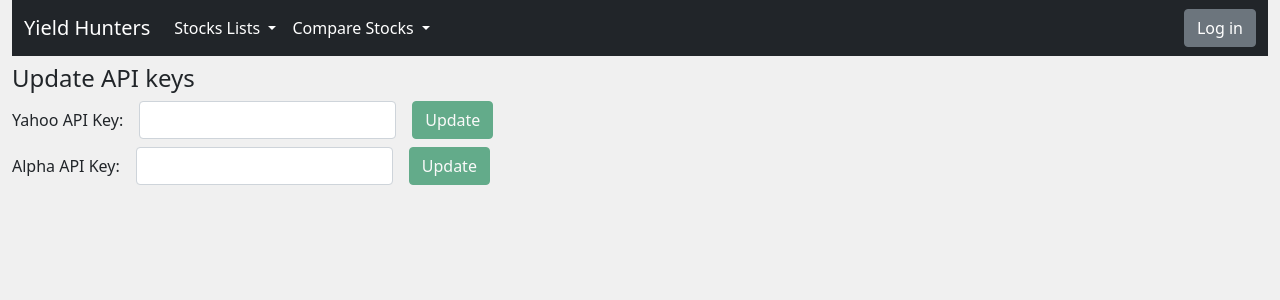
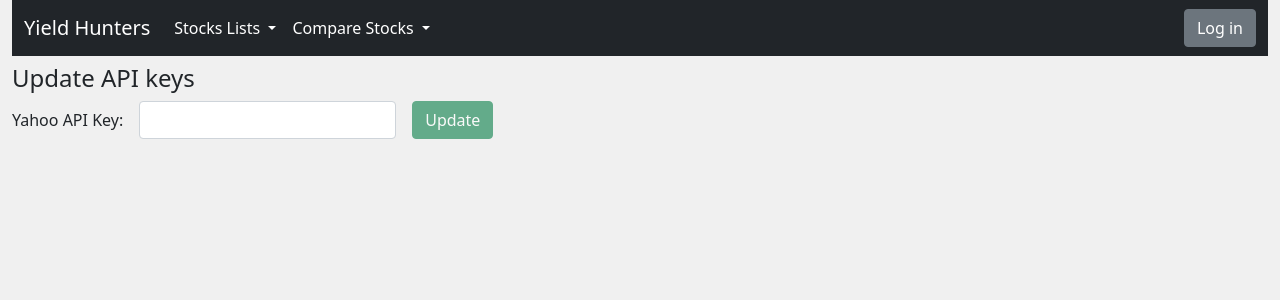
Before and after one commit to ady28/stocks-frontend, a Vue app: page /settings in a window 1280 px wide. Shown: the top 300 px of the page. Built offline with nearby package versions, Linux system fonts and the light colour scheme; what @meforma/vue-toaster, v-tooltip would draw is missing.

Commit message:
Removed the alpha vantage API update field

```diff
--- a/src/components/Settings.vue
+++ b/src/components/Settings.vue
@@ -12,17 +12,6 @@
                 <button v-on:click="updateYKey" v-bind:disabled="yKeyButtonDisabled" type="button" class="btn btn-success">Update</button>
             </div>
         </form>
-        <form class="row py-2 gy-2 gx-3 align-items-center">
-            <div class="col-auto">
-                <label for="inputAlphaKey">Alpha API Key:</label>
-            </div>
-            <div class="col-auto">
-                <input v-model="akey" type="password" class="form-control" id="inputAlphaKey">
-            </div>
-            <div class="col-auto">
-                <button v-on:click="updateAKey" v-bind:disabled="aKeyButtonDisabled" type="button" class="btn btn-success">Update</button>
-            </div>
-        </form>
     </div>
 </template>
 
@@ -33,9 +22,7 @@ import axios from 'axios'
         data() {
         return {
                 ykey: "",
-                akey: "",
                 yKeyButtonDisabled: true,
-                aKeyButtonDisabled: true,
                 resp: {}
             }
         },
@@ -45,13 +32,6 @@ import axios from 'axios'
                     this.yKeyButtonDisabled = true
                 } else {
                     this.yKeyButtonDisabled= false
-                }
-            },
-            akey: function() {
-                if(this.akey === "") {
-                    this.aKeyButtonDisabled = true
-                } else {
-                    this.aKeyButtonDisabled= false
                 }
             }
         },
@@ -74,25 +54,6 @@ import axios from 'axios'
                     dismissible: true
                     });
                 }
-            },
-            updateAKey: async function(){
-                const tempkey = this.akey
-                this.akey = ""
-                await axios.put(`${process.env.VUE_APP_STOCKSCLIENTAPI2}/keys/alpha`, {key: tempkey}, {withCredentials: true})
-                    .then(response => (this.resp = response.data))
-                    .catch(function(error){this.$toast.error(error)});
-                if(this.resp.success === false)
-                {
-                    this.$toast.error(this.resp.data, {
-                    dismissible: true
-                    });
-                }
-                else
-                {
-                    this.$toast.success(this.resp.data, {
-                    dismissible: true
-                    });
-                }
             }
         }
     }
```
Also changed, not shown: 1 other file (tests, documents, lock files or other folders).
